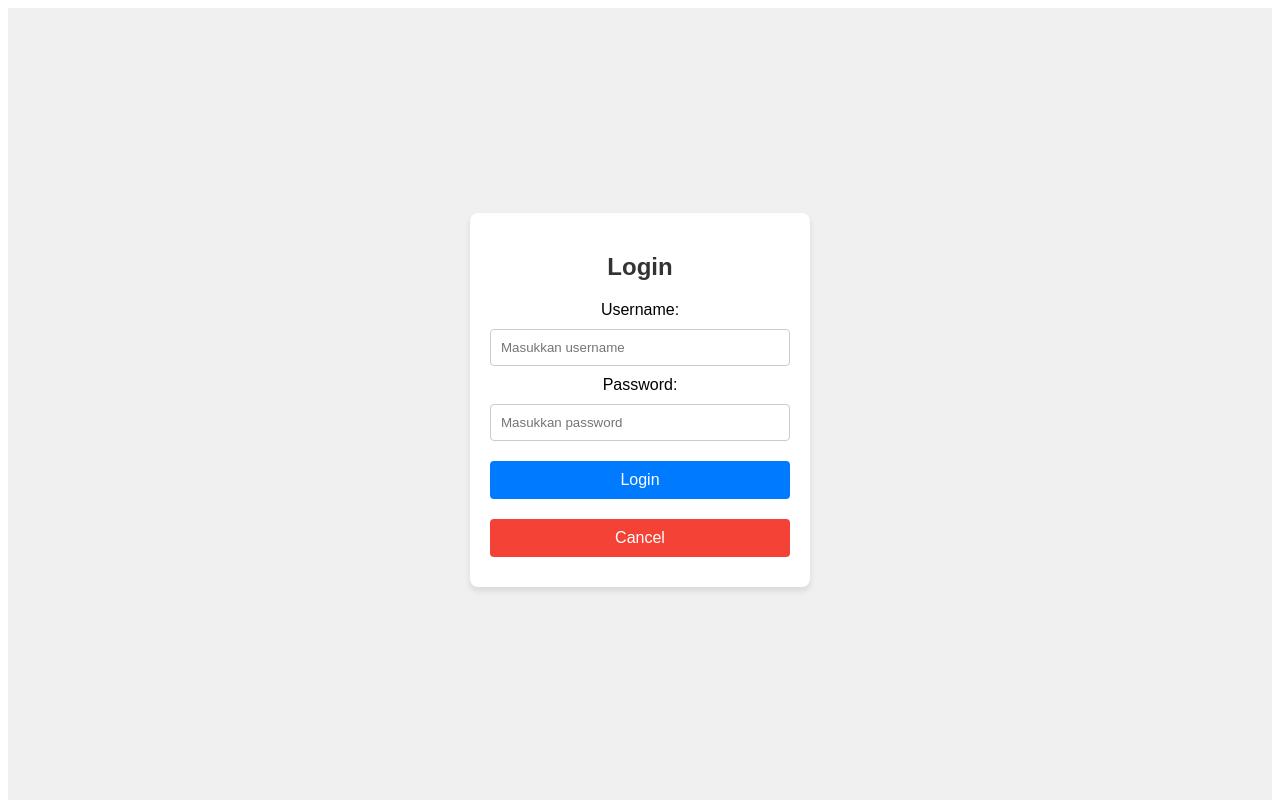
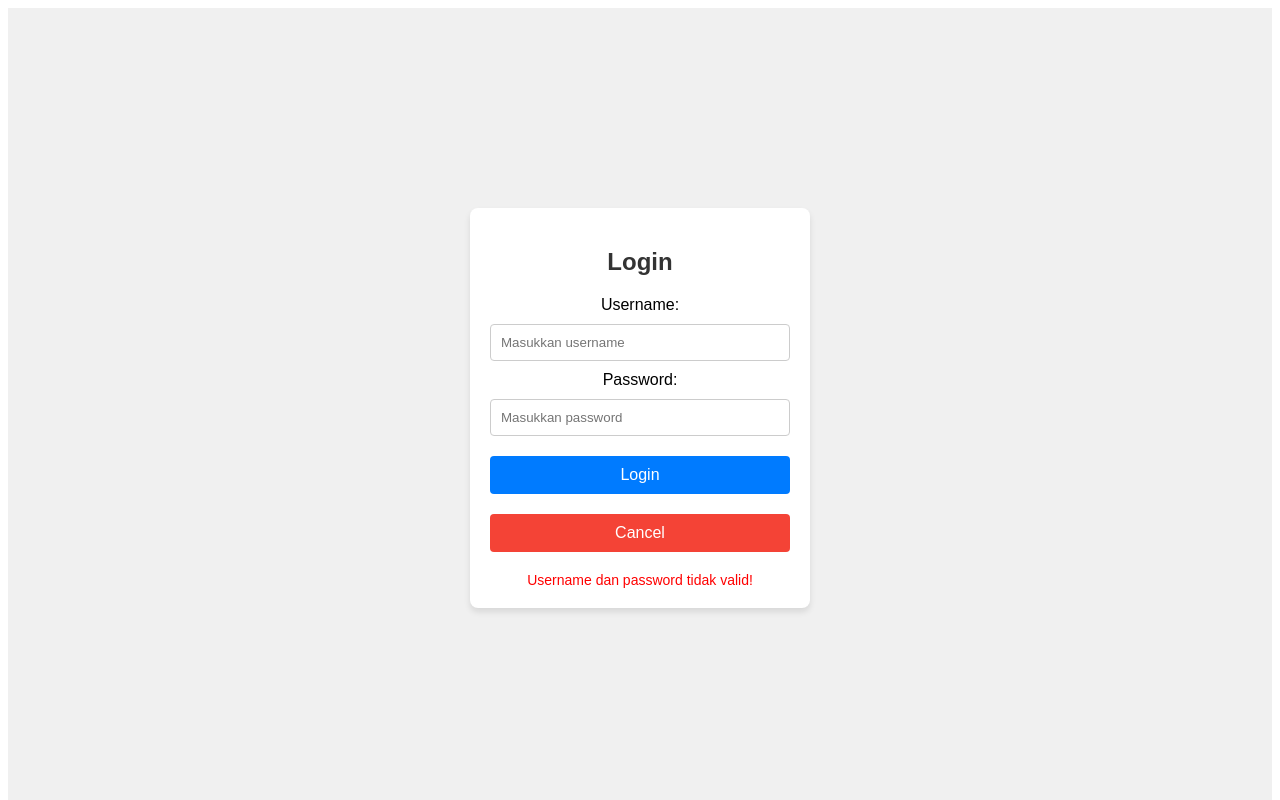
Before and after one commit to nurrabiatul/Latihan, a plain HTML site: page index.html in a window 1280 px wide. Both pictures are taken after a click on the button "Login". Shown: the top 800 px of the page. Drawn offline with Linux system fonts and the light colour scheme.

Commit message:
Update index.html

```diff
--- a/index.html
+++ b/index.html
@@ -1,76 +1,3 @@
-<div id='content'>halo</div>
-
-<script>
-pbo = {
-  model: {
-    mahasiswa: [
-      { username: 'wibi', password: 'wibi321' },
-      { username: 'kiting', password: 'kiting321' },
-      { username: 'cindhy', password: 'cindhy321' },
-    ],
-  },
-  services: {
-    getter: function () {
-      alert('getter');
-    },
-    setter: function () {
-      alert('setter');
-    },
-  },
-  view: {
-    signform: function () {
-      return `
-        Username: <input type='text' value='' id='username'><br/>
-        Password: <input type='password' value='' id='password'><br/>
-        <button id='login'>Login</button><br/>
-        <button id='cancel'>Cancel</button><br/>
-        <div id='message' style='color:red; margin-top:10px;'></div>
-      `;
-    },
-  },
-  controller: {
-    signin: function () {
-      document.getElementById('login').onclick = function () {
-        const username = document.getElementById('username').value;
-        const password = document.getElementById('password').value;
-        const messageElement = document.getElementById('message');
-
-        // Check if the username and password match any entry in the model
-        const user = pbo.model.mahasiswa.find(
-          (m) => m.username === username && m.password === password
-        );
-
-        if (user) {
-          messageElement.textContent = 'Login success!';
-          messageElement.style.color = 'green';
-        } else {
-          messageElement.textContent = 'Username dan password tidak valid!';
-          messageElement.style.color = 'red';
-        }
-      };
-    },
-    signout: function () {
-      document.getElementById('username').value = '';
-      document.getElementById('password').value = '';
-    },
-    signform: function () {
-      document.getElementById('content').innerHTML = pbo.view.signform();
-      pbo.controller.signin(); // Add functionality to Login button
-      pbo.controller.cancel(); // Add functionality to Cancel button
-    },
-    cancel: function () {
-      document.getElementById('cancel').onclick = function () {
-        document.getElementById('username').value = '';
-        document.getElementById('password').value = '';
-        document.getElementById('message').textContent = '';
-      };
-    },
-  },
-};
-
-pbo.controller.signform();
-</script>
-
 <!DOCTYPE html>
 <html lang="en">
 <head>
@@ -78,6 +5,7 @@ pbo.controller.signform();
   <meta name="viewport" content="width=device-width, initial-scale=1.0">
   <title>Login Form</title>
   <style>
+    /* Tambahkan gaya untuk formulir login */
     #content {
       display: flex;
       justify-content: center;
@@ -134,13 +62,26 @@ pbo.controller.signform();
     form button#cancel:hover {
       background-color: #c23327;
     }
+
+    #message {
+      margin-top: 10px;
+      color: red;
+      font-size: 14px;
+    }
   </style>
 </head>
 <body>
   <div id="content"></div>
 
   <script>
-    pbo = {
+    const pbo = {
+      model: {
+        mahasiswa: [
+          { username: 'wibi', password: 'wibi321' },
+          { username: 'kiting', password: 'kiting321' },
+          { username: 'cindhy', password: 'cindhy321' },
+        ],
+      },
       view: {
         signform: function () {
           return `
@@ -148,23 +89,45 @@ pbo.controller.signform();
               <h2>Login</h2>
               <label for="username">Username:</label>
               <input type="text" id="username" placeholder="Masukkan username" />
-              <label for="pin">Password:</label>
-              <input type="password" id="pin" placeholder="Masukkan password" />
+              <label for="password">Password:</label>
+              <input type="password" id="password" placeholder="Masukkan password" />
               <button type="button" id="login">Login</button>
               <button type="button" id="cancel">Cancel</button>
+              <div id="message"></div>
             </form>
           `;
         },
       },
       controller: {
         signform: function () {
+          // Render form di content
           document.getElementById('content').innerHTML = pbo.view.signform();
+
+          // Event handler tombol login
           document.getElementById('login').onclick = function () {
-            alert('Login button clicked');
+            const username = document.getElementById('username').value;
+            const password = document.getElementById('password').value;
+            const messageElement = document.getElementById('message');
+
+            // Cek apakah username dan password cocok
+            const user = pbo.model.mahasiswa.find(
+              (m) => m.username === username && m.password === password
+            );
+
+            if (user) {
+              messageElement.textContent = 'Login success!';
+              messageElement.style.color = 'green';
+            } else {
+              messageElement.textContent = 'Username dan password tidak valid!';
+              messageElement.style.color = 'red';
+            }
           };
+
+          // Event handler tombol cancel
           document.getElementById('cancel').onclick = function () {
             document.getElementById('username').value = '';
             document.getElementById('password').value = '';
+            document.getElementById('message').textContent = '';
           };
         },
       },
```
